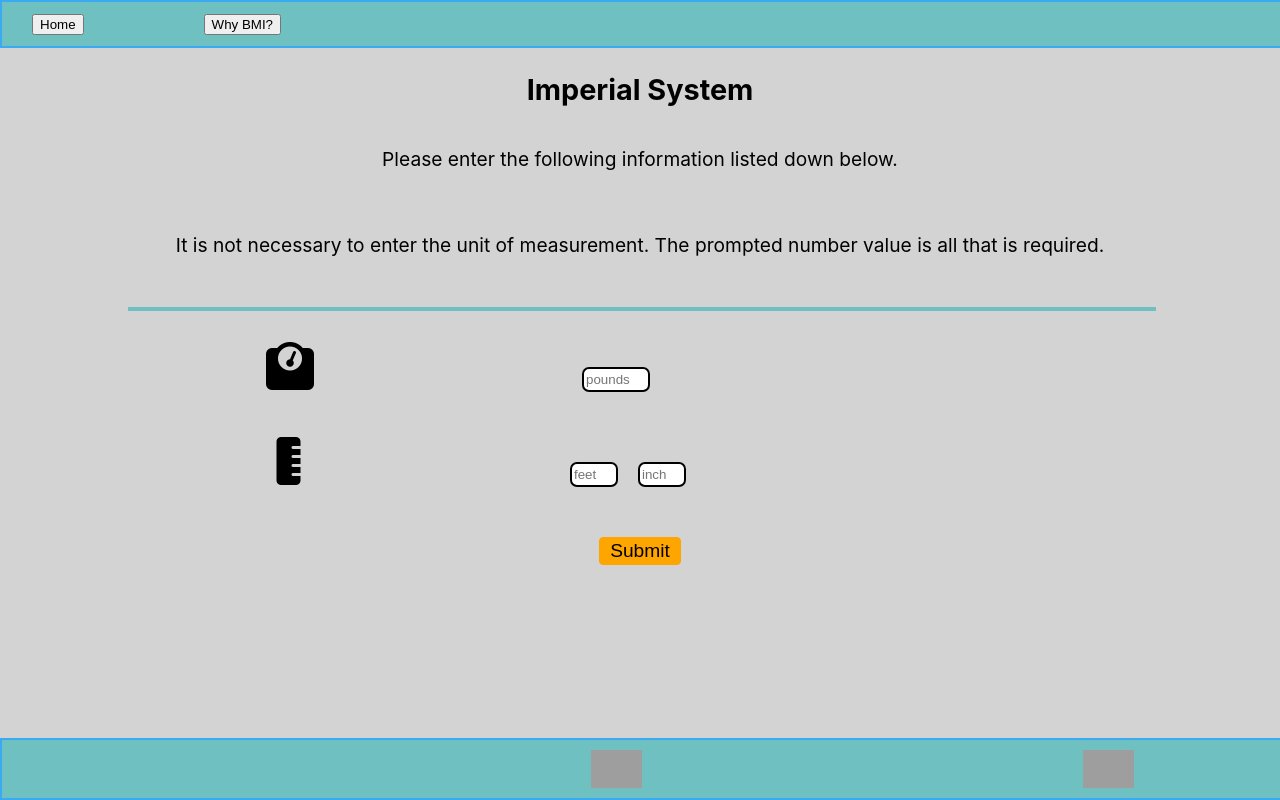
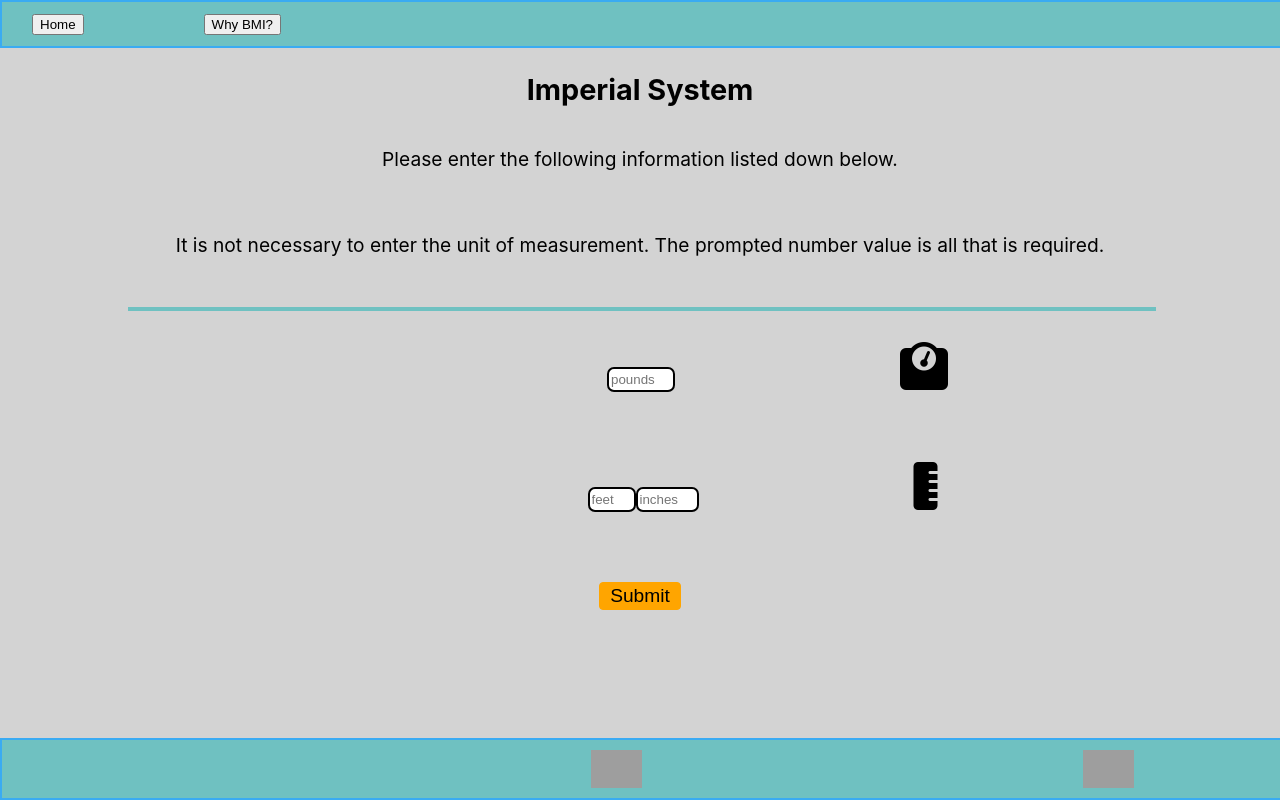
Before and after one commit to hammyhammer/bmi-calculator, a React (Create React App) app in the folder client/: page /imperial in a window 1280 px wide. Built offline with nearby package versions, Linux system fonts and the light colour scheme; no server answers; grey boxes are pictures that could not be loaded.

Commit message:
moving icons

```diff
--- a/client/src/App.css
+++ b/client/src/App.css
@@ -75,7 +75,7 @@ header {
 }
 
 .imp-weight {
-  margin: 40px 0px 20px 0px;
+  margin: 40px 0px 20px 500px;
   padding: 3px 2px;
   border-radius: 7px;
   border: 2px solid black;
@@ -83,19 +83,22 @@ header {
 }
 
 .icon-weight {
-  position: relative;
-  top: 42.5%;
-  right: 30%;
+  /* position: absolute;
+  top: 42%;
+  right: 31.5%; */
+  padding: 225px;
 }
 
-.icon-weight-met {
-  position: relative;
-  top: 42.5%;
-  right: 30%;
+.foot-inch {
+  margin: 30px 0px 20px 460px;
+  /* padding: 3px 2px;
+  border-radius: 7px;
+  border: 2px solid black;
+  width:55px; */
 }
 
 .imp-feet {
-  margin: 30px 0px 20px 0px;
+  /* margin: 30px 40px 20px 0px; */
   padding: 3px 2px;
   border-radius: 7px;
   border: 2px solid black;
@@ -103,24 +106,18 @@ header {
 }
 
 .imp-inches {
-  margin: 30px 0px 20px 20px;
+  /* margin: 30px 0px 20px 490px; */
   padding: 3px 2px;
   border-radius: 7px;
   border: 2px solid black;
-  width:40px;
+  width:55px;
 }
 
 .icon-height {
-  position: relative;
-  top: 56%;
-  right: 32%;
+  padding: 215px;
 }
 
-.icon-height-met {
-  position: relative;
-  top: 442px;
-  right: 512px;
-}
+
 
 .imp-submit-button {
   background-color: orange;
@@ -144,17 +141,28 @@ header {
 }
 
 .met-weight {
-  margin: 40px 0px 20px 0px;
+  margin: 40px 0px 20px 490px;
   padding: 3px 2px;
   border-radius: 7px;
   border: 2px solid black;
 }
 
+.icon-weight-met {
+  /* position: relative;
+  top: 42.5%;
+  right: 30%; */
+  padding: 225px
+}
+
 .met-height {
-  margin: 30px 0px 20px 0px;
+  margin: 30px 0px 20px 490px;
   padding: 3px 2px;
   border-radius: 7px;
   border: 2px solid black;
+}
+
+.icon-height-met {
+  padding: 240px;
 }
 
 .met-submit-button {
@@ -253,7 +261,37 @@ footer a {
 
 
 @media only screen and (max-width: 500px) {
+icon-weight {
+  display: none;
+  visibility: hidden;
+  margin: 1px;
+  padding: 1px
 
+}
+
+icon-weight-met {
+  display: none;
+  visibility: hidden;
+  margin: 1px;
+  padding: 1px
+
+}
+
+icon-height {
+  display: none;
+  visibility: hidden;
+  margin: 1px;
+  padding: 1px
+
+}
+
+icon-height-met {
+  display: none;
+  visibility: hidden;
+  margin: 1px;
+  padding: 1px
+
+}
 
 header {
   display: flex;
--- a/client/src/components/FormImperial.jsx
+++ b/client/src/components/FormImperial.jsx
@@ -21,11 +21,13 @@ export default function FormImperial(props) {
         </label>
         <br />
         <br />
-        <input className="imp-feet" id="heightFeet" value={heightFeet} type="number" placeholder="feet" onChange={props.handleImperialInput} />
-        <input className="imp-inches" id="heightInches" value={heightInches} type="number" placeholder="inches" onChange={props.handleImperialInput} />
-        <label className="icon-height">
-          <i className="fas fa-ruler-vertical fa-3x"></i>
-        </label>
+        <div className="foot-inch">
+          <input className="imp-feet" id="heightFeet" value={heightFeet} type="number" placeholder="feet" onChange={props.handleImperialInput} />
+          <input className="imp-inches" id="heightInches" value={heightInches} type="number" placeholder="inches" onChange={props.handleImperialInput} />
+          <label className="icon-height">
+            <i className="fas fa-ruler-vertical fa-3x"></i>
+          </label>
+        </div>
 
         <br />
         <button className="imp-submit-button">{props.type}</button>
--- a/client/src/components/MetricSystem.jsx
+++ b/client/src/components/MetricSystem.jsx
@@ -4,8 +4,8 @@ import { useNavigate } from 'react-router-dom';
 import FormMetric from './FormMetric'
 
 const default_input = {
-  weightMetric: 0,
-  heightMetric: 0,
+  weightMetric: "",
+  heightMetric: "",
 }
 
 export default function MetricSystem() {
```
